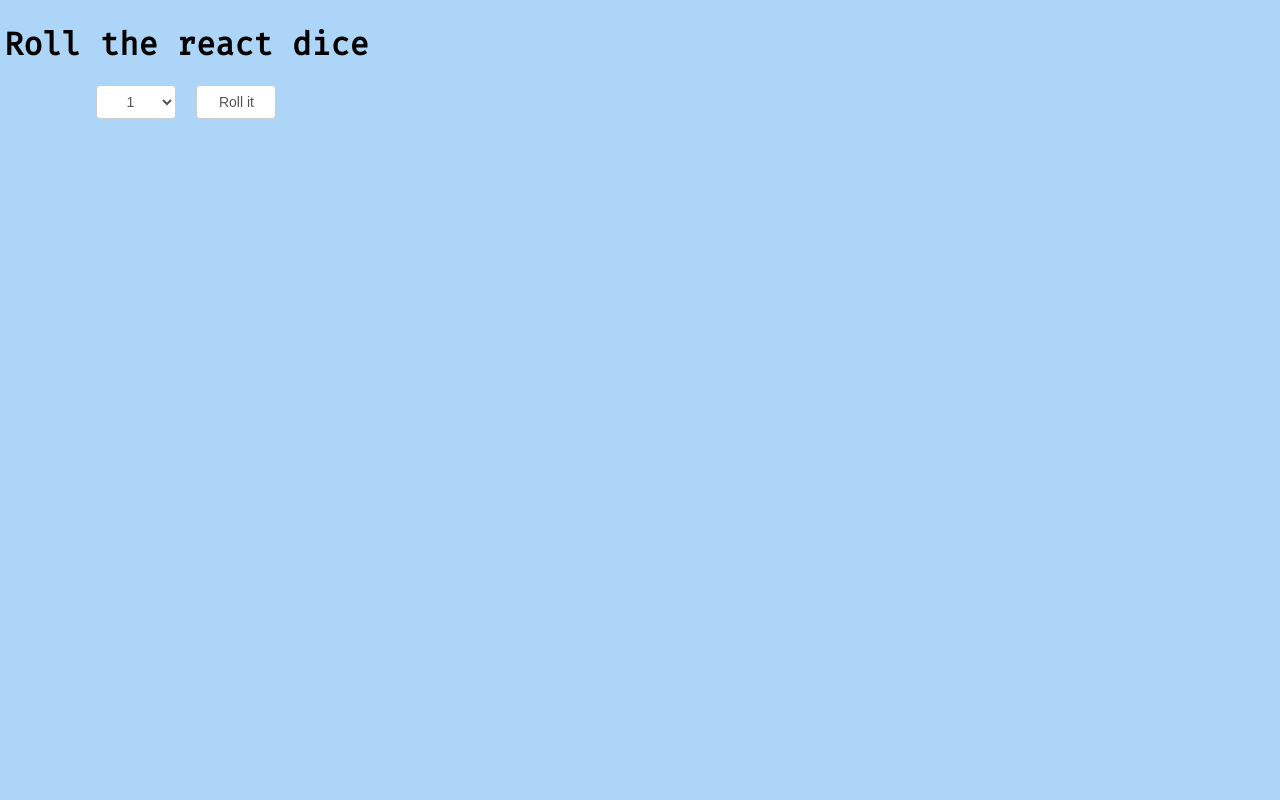
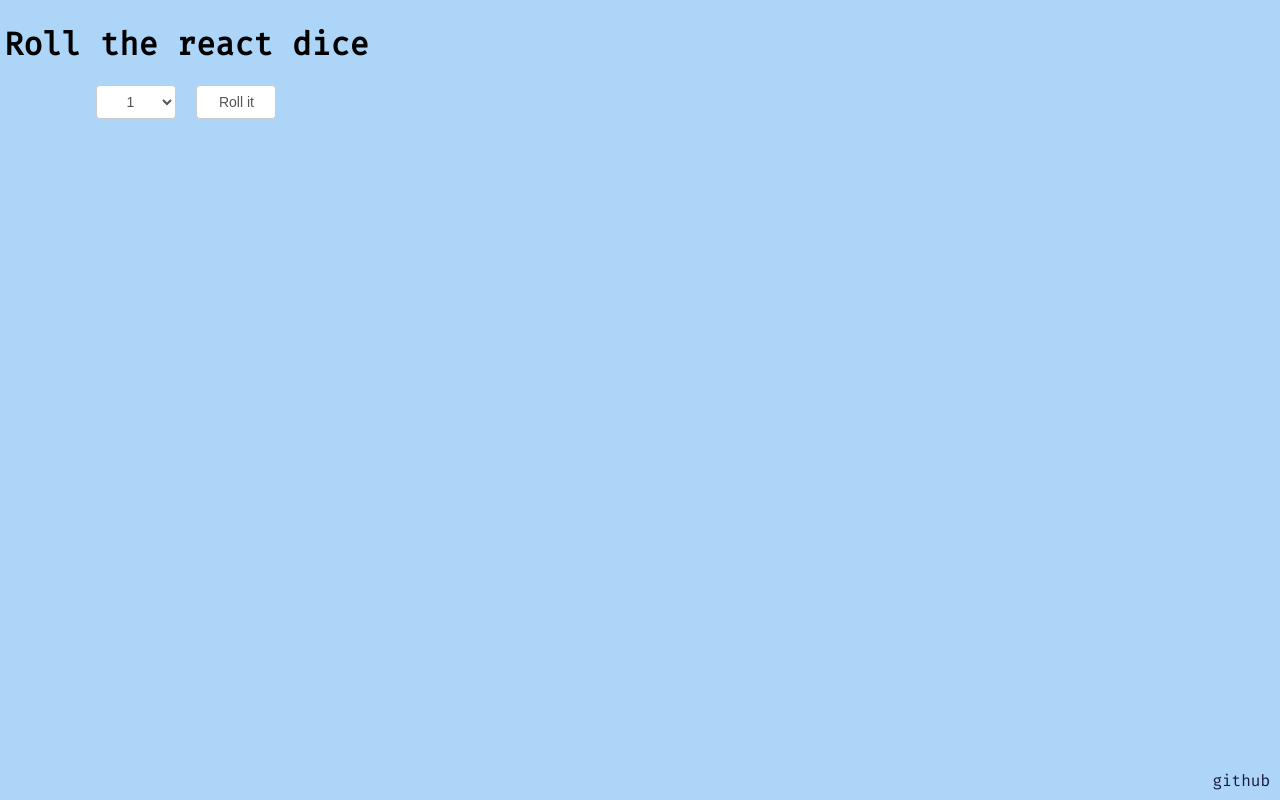
Before and after one commit to weslleyaraujo/roll-the-dice, a React (Create React App) app: page / in a window 1280 px wide. Built offline with nearby package versions, Linux system fonts and the light colour scheme.

Commit message:
feat(App): add project link, remove react logo

```diff
--- a/src/App.css
+++ b/src/App.css
@@ -15,3 +15,15 @@
   border-radius: 4px;
   text-align: center;
 }
+
+.App--repo {
+  text-decoration: none;
+  position: absolute;
+  bottom: 10px;
+  right: 10px;
+  color: #16193B;
+}
+
+.App--repo:hover {
+  text-decoration: underline;
+}
--- a/src/App.js
+++ b/src/App.js
@@ -70,6 +70,7 @@ class App extends Component {
         column={true}
         justify="space-around"
         >
+        <a className="App--repo" href="https://github.com/weslleyaraujo/roll-the-dice">github</a>
         <Box
           className="App--content"
           p={1}>
```
Also changed, not shown: src/logo.svg (deleted).
